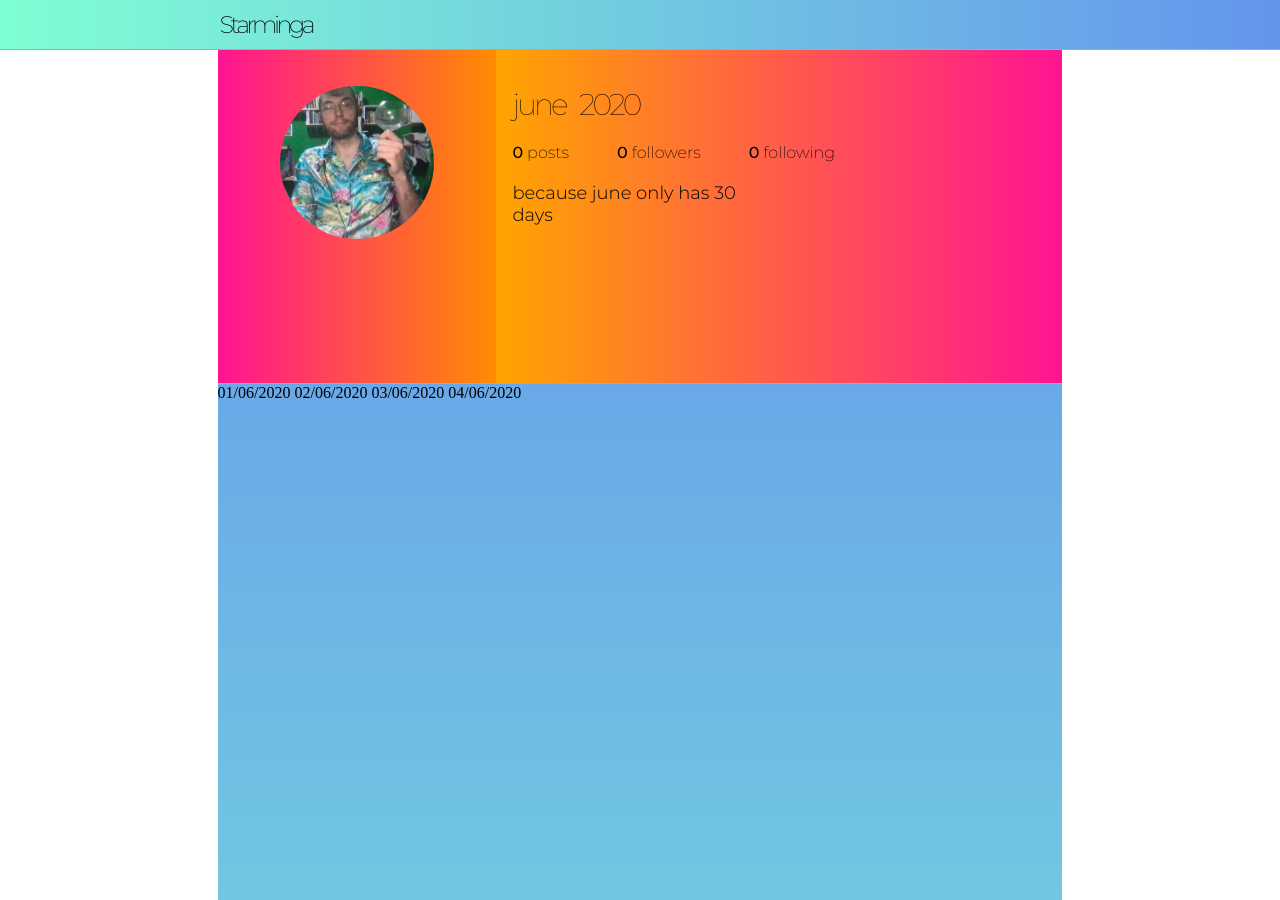
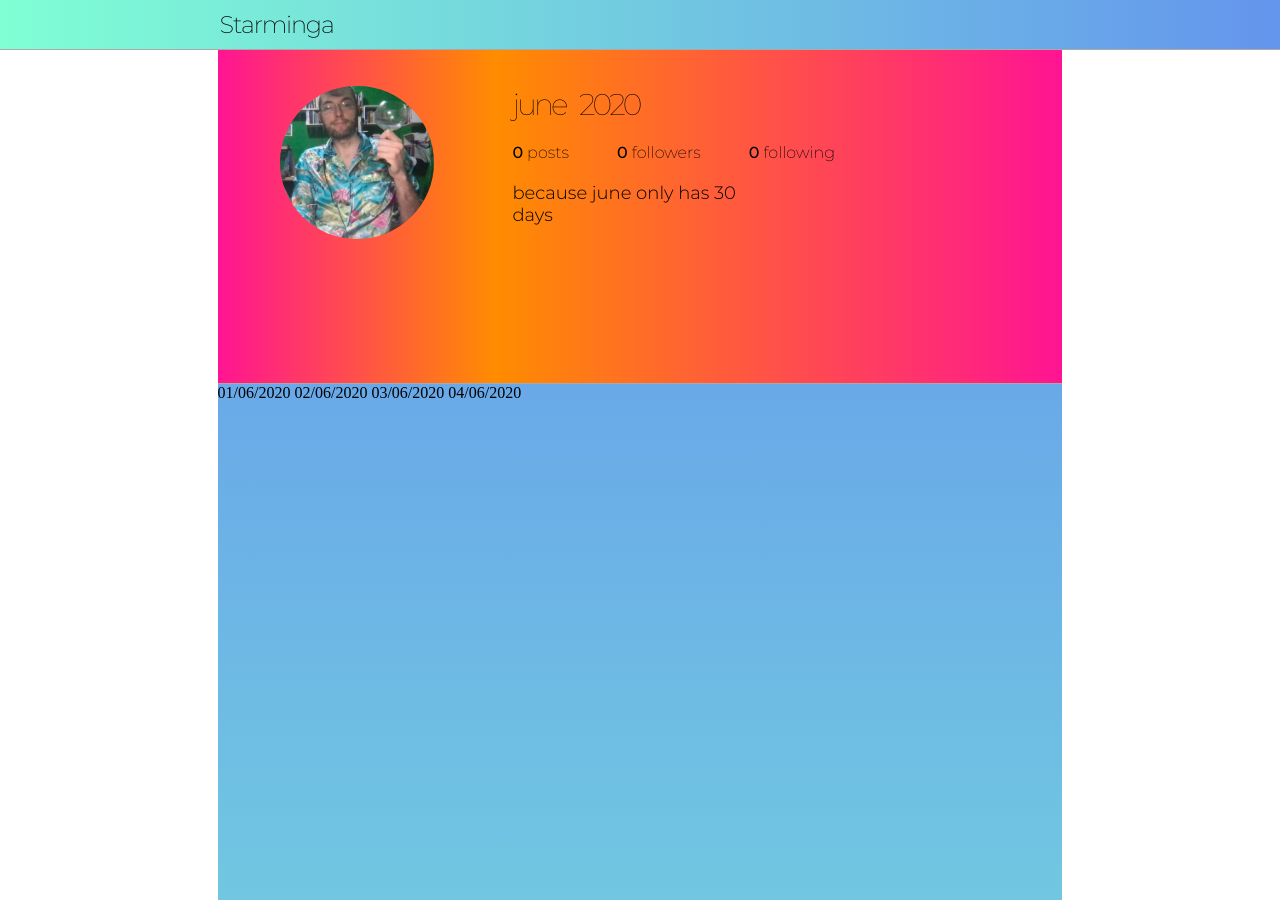
Before and after one commit to thiagohersan-www/mmmgml.thiagohersan.com, a Jekyll site: the page built from _pages/index.md, in a window 1280 px wide and 900 px high. Built offline with Jekyll 4.4.1, drawn with Linux system fonts in a browser that asks for light colours; some web fonts are replaced.

Commit message:
adjustments to title spacing

```diff
--- a/css/main.scss
+++ b/css/main.scss
@@ -36,7 +36,7 @@ a {
 
     font-size: 24px;
     font-weight: 200;
-    letter-spacing: -.15em;
+    letter-spacing: -.05em;
     text-transform: capitalize;
   }
 }
@@ -88,7 +88,7 @@ a {
       flex-grow: 1;
       min-height: 333px;
       padding: 36px 16px;
-      background-image: linear-gradient(90deg, orange, deeppink);
+      background-image: linear-gradient(90deg, darkorange, deeppink);
 
       .header-title {
         font-size: 30px;
```
